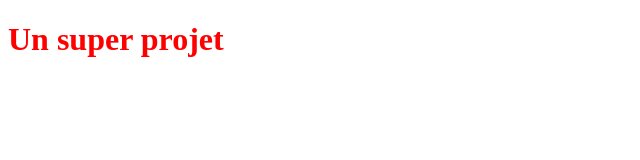
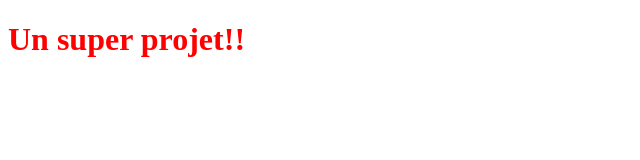
Before and after one commit to EuniceOC/OpenclassroomsProject, a plain HTML site: page index.html in a window 1280 px wide. Shown: the full height of the page, 0-640 px from the left. Drawn offline with Linux system fonts and the light colour scheme.

Commit message:
html modifié

```diff
--- a/index.html
+++ b/index.html
@@ -8,6 +8,6 @@
     <title>Un super projet</title>
 </head>
 <body>
-    <h1>Un super projet</h1>
+    <h1>Un super projet!!</h1>
 </body>
 </html>
```
